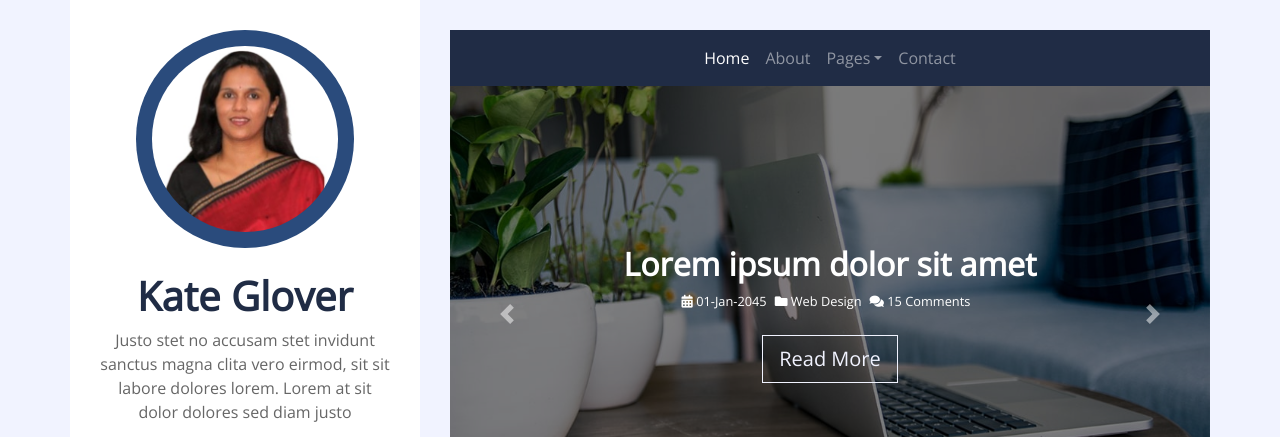
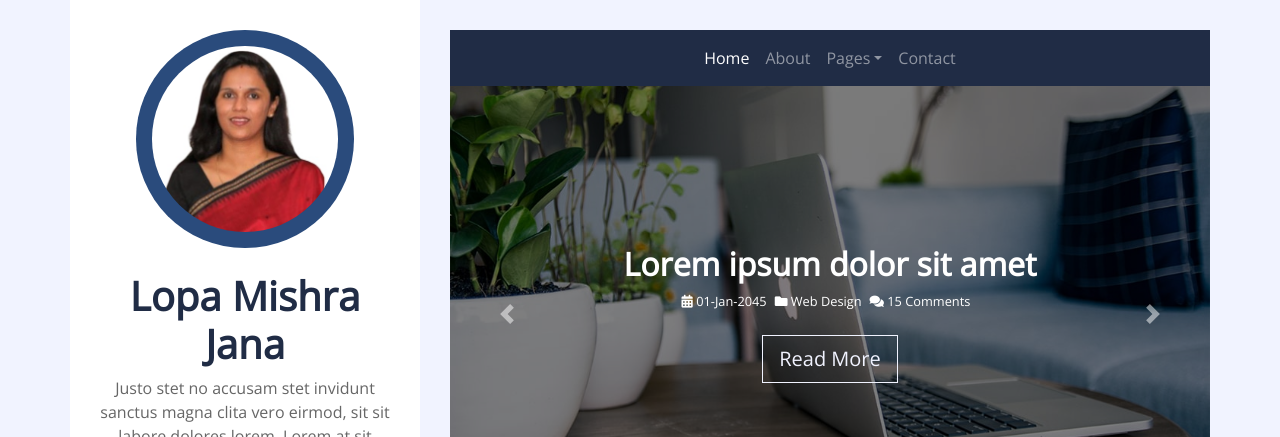
Before and after one commit to lopa-mishra/blog, a plain HTML site: page index.html in a window 1280 px wide. Shown: the top 437 px of the page. Drawn offline with nearby package versions, Linux system fonts and the light colour scheme.

Commit message:
Update index.html

```diff
--- a/index.html
+++ b/index.html
@@ -25,7 +25,7 @@
             <div class="sidebar">
                 <div class="sidebar-text d-flex flex-column h-100 justify-content-center text-center">
                     <img class="mx-auto d-block w-75 bg-primary img-fluid rounded-circle mb-4 p-3" src="img/profile.jpg" alt="Image">
-                    <h1 class="font-weight-bold">Kate Glover</h1>
+                    <h1 class="font-weight-bold">Lopa Mishra Jana</h1>
                     <p class="mb-4">
                         Justo stet no accusam stet invidunt sanctus magna clita vero eirmod, sit sit labore dolores lorem. Lorem at sit dolor dolores sed diam justo
                     </p>
```
